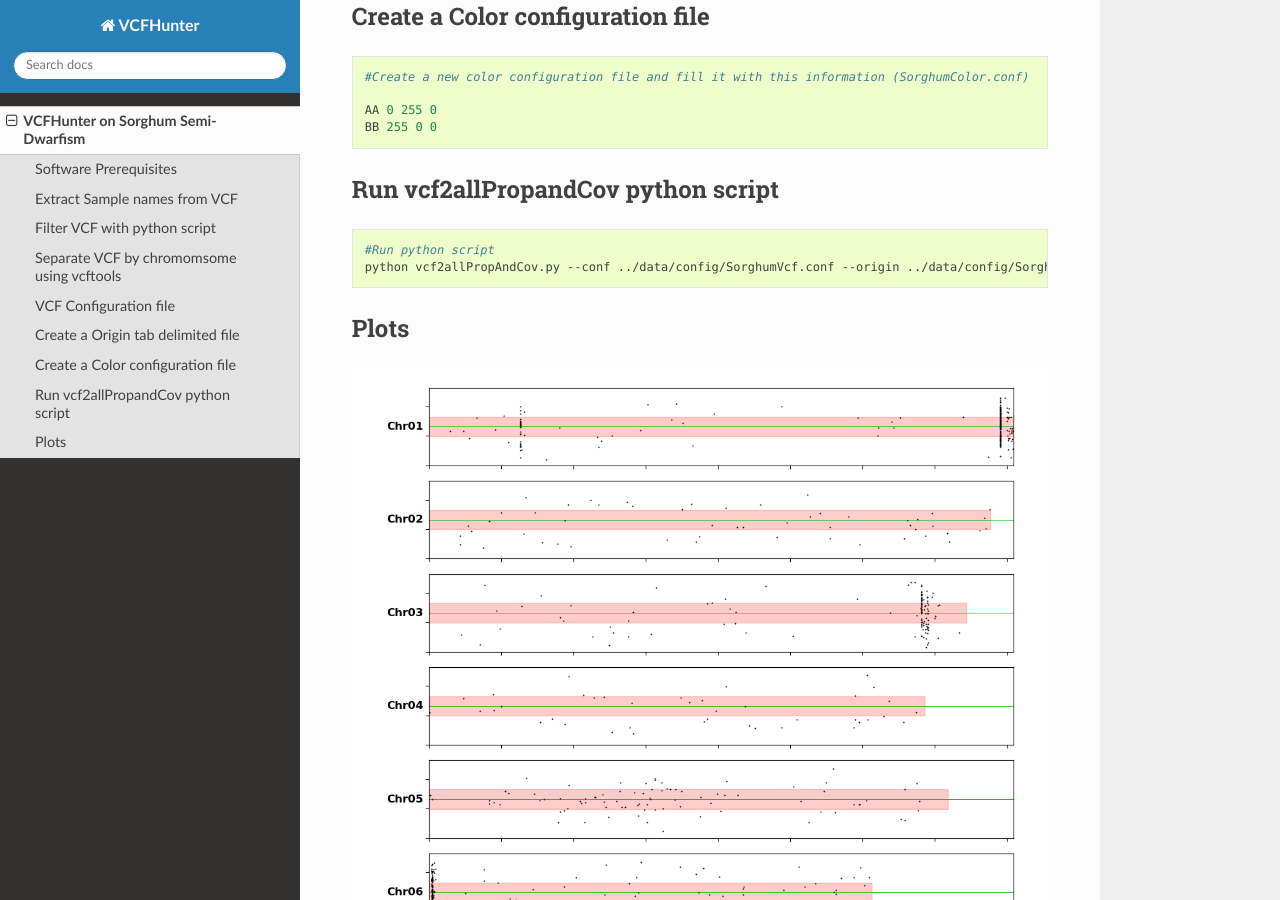
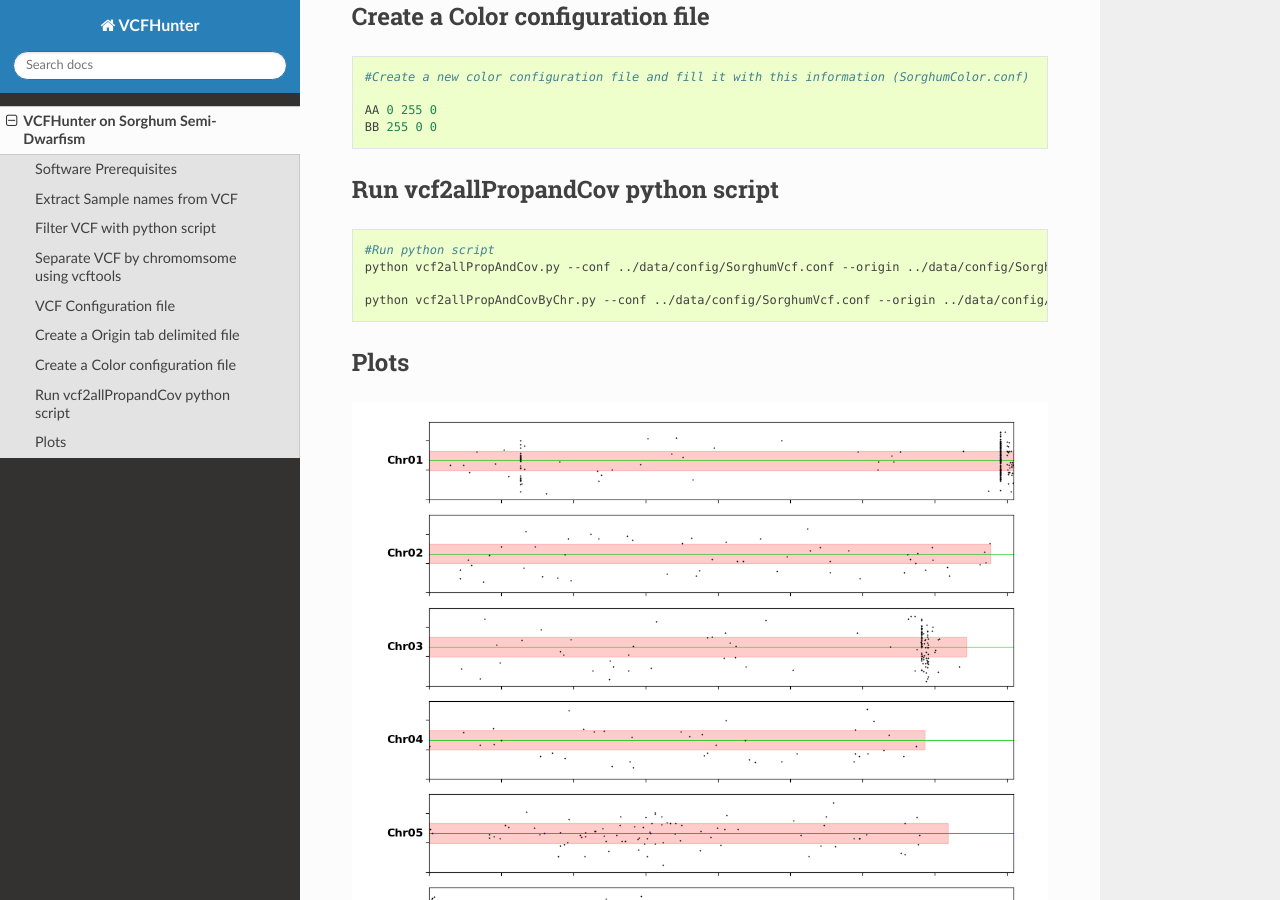
Before and after one commit to PBGLMichaelHall/VCFHunter, a Sphinx documentation site: the page built from docs/source/VCFHunter.rst, in a window 1280 px wide and 900 px high, scrolled down 1726 px. Built offline with Sphinx 7.4.7 and the Read the Docs theme 2.0.0, drawn with Linux system fonts in a browser that asks for light colours.

Commit message:
Update VCFHunter.rst

```diff
--- a/docs/source/VCFHunter.rst
+++ b/docs/source/VCFHunter.rst
@@ -146,6 +146,9 @@ Run vcf2allPropandCov python script
 	#Run python script
 	python vcf2allPropAndCov.py --conf ../data/config/SorghumVcf.conf --origin ../data/config/SorghumOrigin.tab --acc D2_F2_tt --ploidy 2 --dcurve y --col /data/config/SorghumColor.conf
 
+	python vcf2allPropAndCovByChr.py --conf ../data/config/SorghumVcf.conf --origin ../data/config/SorghumOrigin.tab --acc D2_F2_TT, D2_F2_tt --ploidy 2 --NoMiss n --all y
+
+
 
 
 Plots
```
